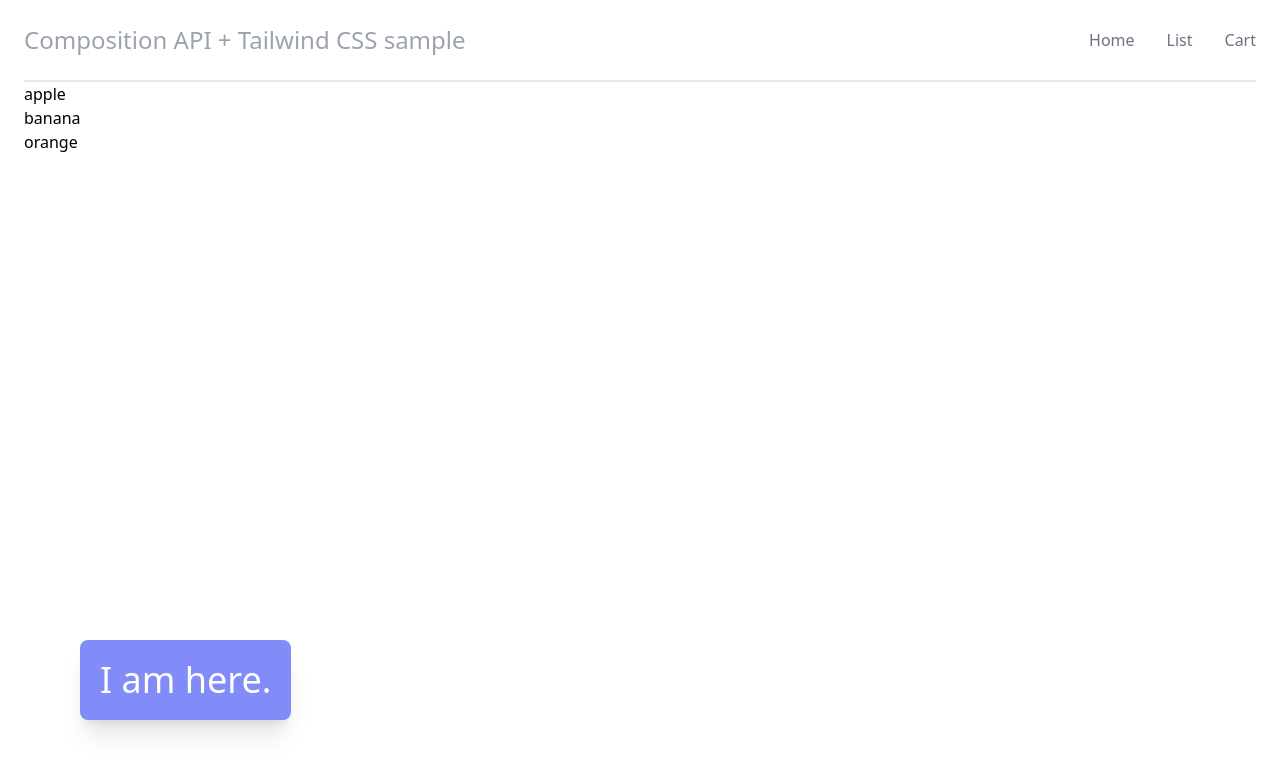
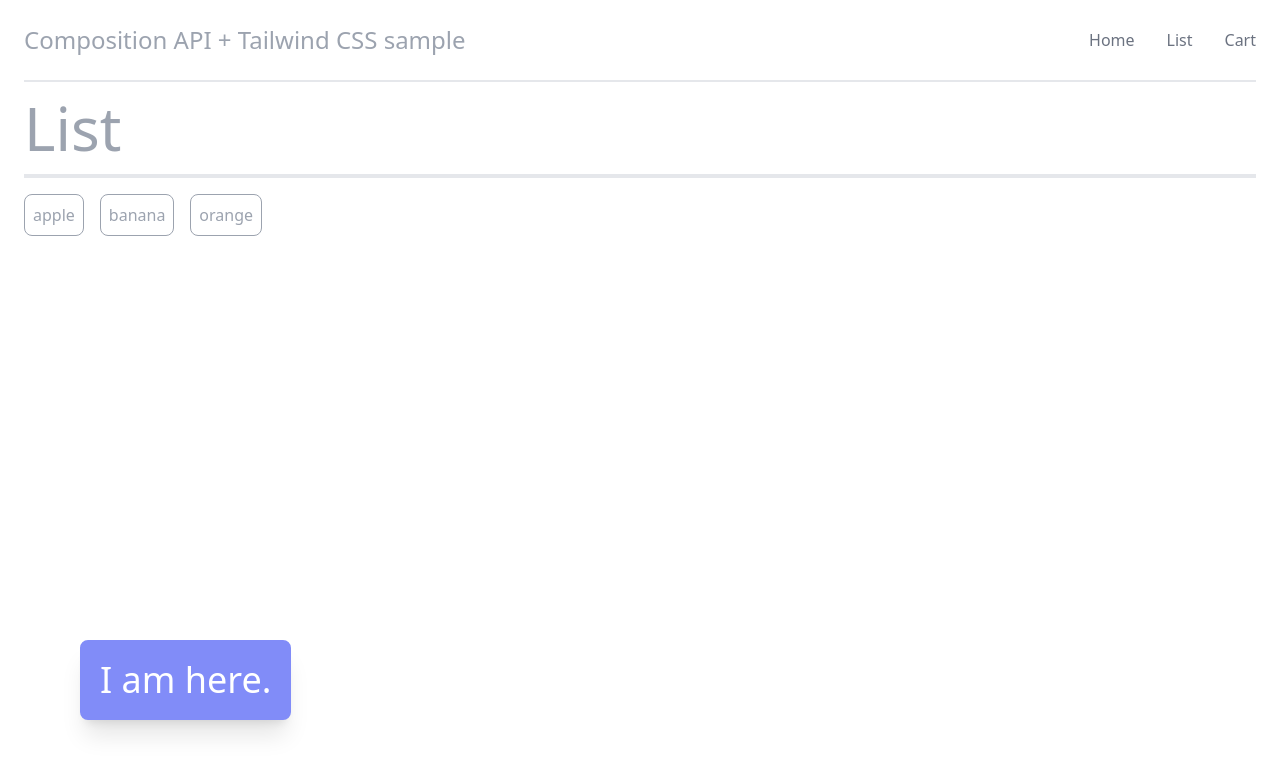
Before and after one commit to suchwowinc/composition-api-tailwindcss-sample-1, a Vue app: page /list in a window 1280 px wide. Shown: the top 774 px of the page. Built offline with nearby package versions, Linux system fonts and the light colour scheme.

Commit message:
chore: modify layout

```diff
--- a/src/components/Cart.vue
+++ b/src/components/Cart.vue
@@ -1,10 +1,17 @@
 <template>
   <div class="max-w-7xl mx-auto px-4 sm:px-6">
-    <h1>Cart</h1>
-    <button @click="clearCart">clear cart</button>
-    <div v-for="item in items" :key="item">
-      {{ item }}
+    <h1 class="text-6xl text-gray-400 border-b-4 py-4">Cart</h1>
+    <div class="cursor-pointer p-4 mt-4 border border-blue-400 text-gray-400 hover:bg-blue-100" @click="clearCart">clear cart</div>
+    <template v-if="!!items.length">
+
+    <div class="mt-4" v-for="item in items" :key="item">
+      <p>{{ item }}</p>
     </div>
+    </template>
+    <template v-else>
+      <div class="mt-4">add some items to cart, please</div>
+    </template>
+
   </div>
 </template>
 
--- a/src/components/List.vue
+++ b/src/components/List.vue
@@ -1,7 +1,10 @@
 <template>
   <div class="max-w-7xl mx-auto px-4 sm:px-6">
-    <div class="cursor-pointer" @click="getItem(item)" v-for="item in items" :key="item">
-      {{ item }}
+    <h1 class="text-6xl text-gray-400 border-b-4 py-4">List</h1>
+    <div class="mt-4">
+      <div class="inline-block rounded-lg text-gray-400 hover:bg-indigo-400 hover:text-white mr-4 border border-gray-400 p-2 cursor-pointer" @click="getItem(item)" v-for="item in items" :key="item">
+        {{ item }}
+      </div>
     </div>
   </div>
 </template>
```
